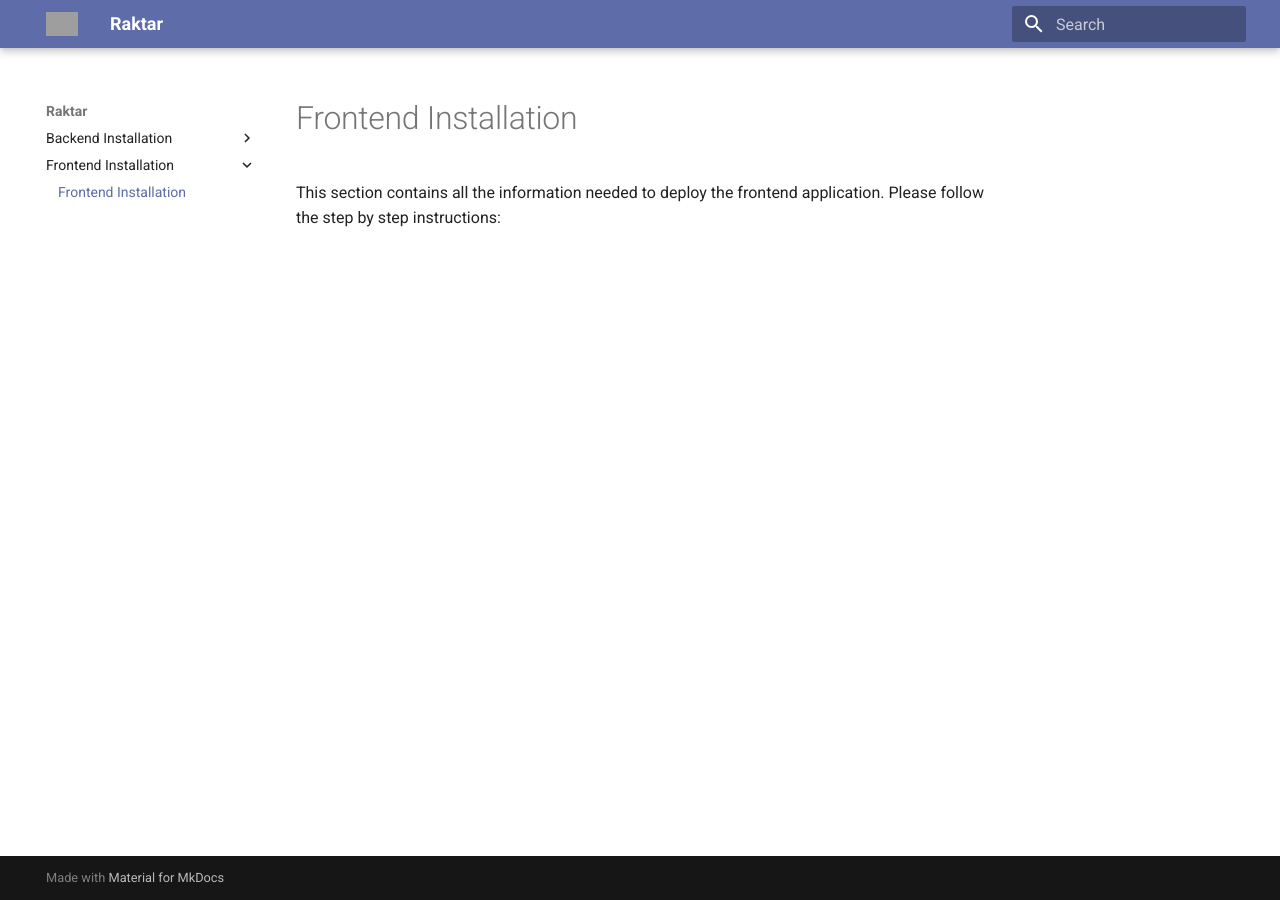
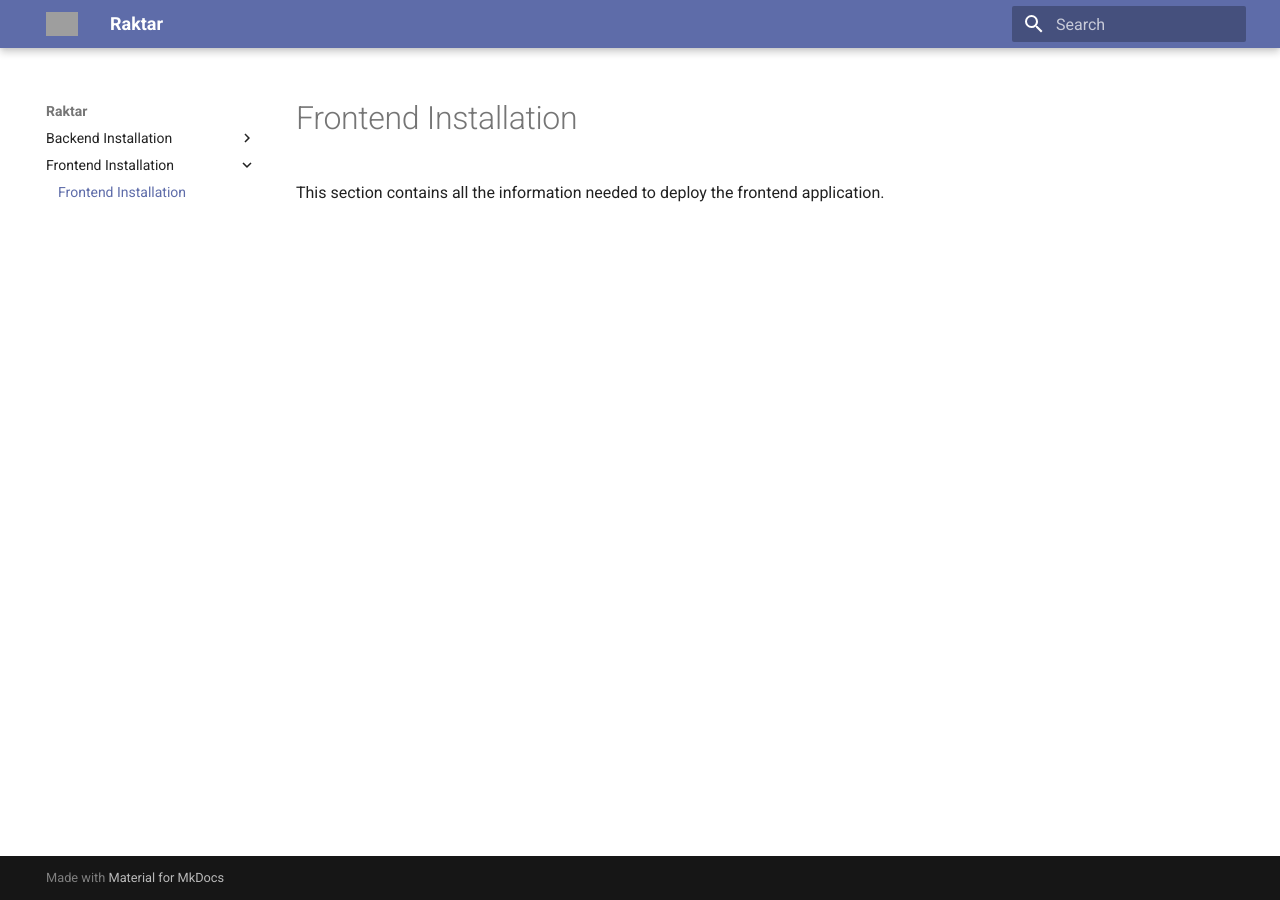
Before and after one commit to raktar-project/website, an MkDocs documentation site: the page built from docs/frontend/README.md, in a window 1280 px wide. Built offline with MkDocs 1.6.1 and Material for MkDocs 9.7.7, drawn with Linux system fonts in a browser that asks for light colours; grey boxes are pictures that could not be loaded.

Commit message:
Remove unnecessary frontend documentation

```diff
--- a/docs/frontend/README.md
+++ b/docs/frontend/README.md
@@ -3,4 +3,3 @@ title: Frontend Installation
 ---
 
 This section contains all the information needed to deploy the frontend application.
-Please follow the step by step instructions:
```
